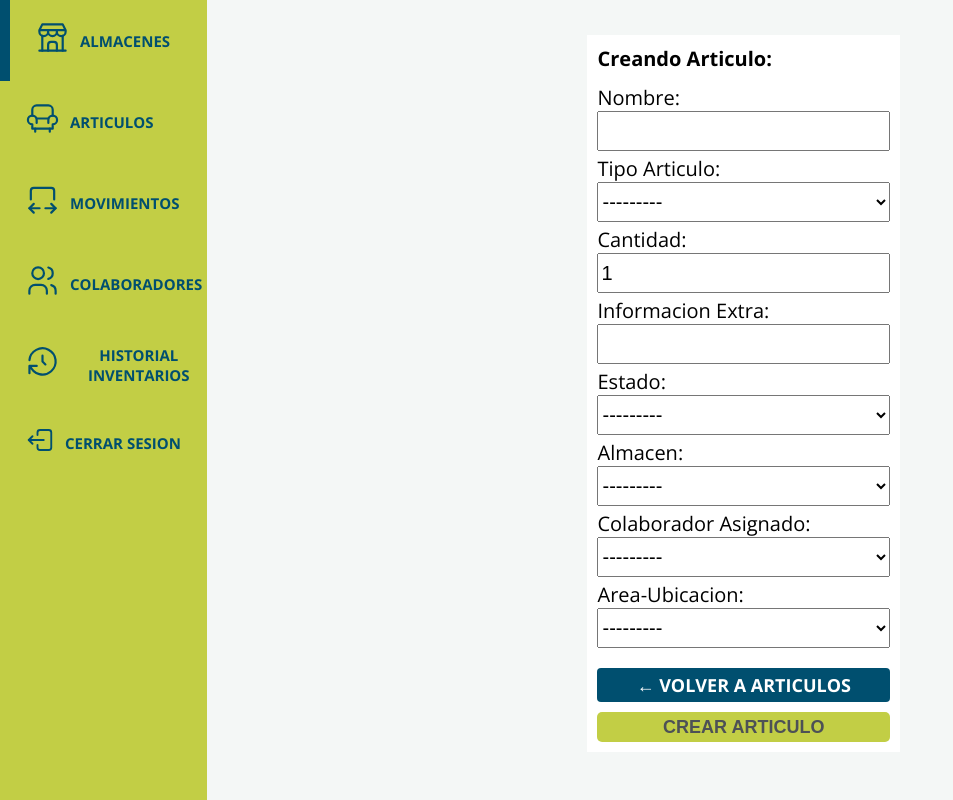
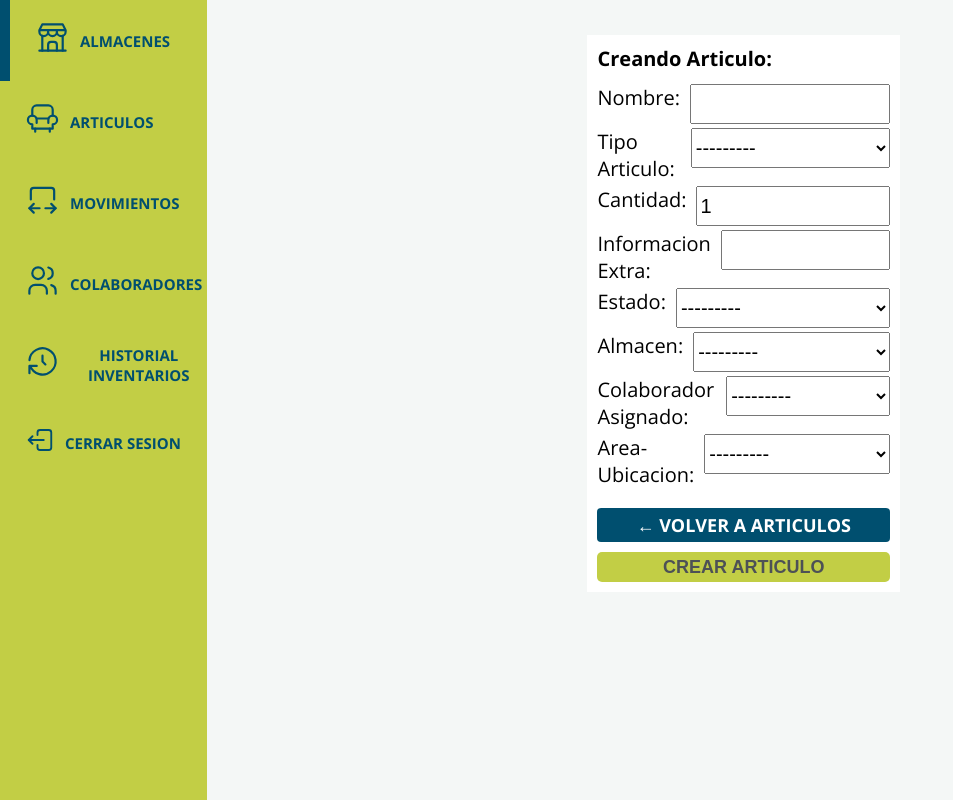
Before and after one commit to ViTh0X/aplicaciones_incasur, a Django app: page /logistica/agregar-items in a window 1280 px wide. Shown: the whole page, without its empty margins (0-953 px from the left). Run offline with Django 5.2, Linux system fonts and the light colour scheme; the visitor is signed in with stand-in values (Sample User, id 1); data that the repository does not hold is empty.

Commit message:
Actualizacion de modelos items 2

```diff
--- a/static/logistica/style.css
+++ b/static/logistica/style.css
@@ -564,7 +564,8 @@ ul{
 }
 /*Formularios*/
 .campos_textosimple{
-    display: grid;
+    display: flex;
+    column-gap: 1rem;
     font-size: 2rem;
     margin-bottom: 1rem;
 }
@@ -575,7 +576,8 @@ ul{
 }
 .campos_textoopciones{
     display: flex;
-    flex-direction: column;
+    /*flex-direction: column;*/
+    column-gap: 1rem;
     font-size: 2rem;
     margin-bottom: 1rem;
 }
--- a/templates/logistica/formulario_agregar_items.html
+++ b/templates/logistica/formulario_agregar_items.html
@@ -6,7 +6,8 @@
         <h1 class="no-margin">Creando Articulo:</h1>
         <div>
             <p class="mensaje_error">{{ form.nombre_item.errors }}</p>
-
+            <p class="mensaje_error">{{ form.tipo_item.errors }}</p>
+            <p class="mensaje_error">{{ form.cantidad_items.errors }}</p>
             <p class="mensaje_error">{{ form.descripcion_item.errors }}</p>
             <p class="mensaje_error">{{ form.id_estado.errors }}</p>
             <p class="mensaje_error">{{ form.id_almacen.errors }}</p>
```
